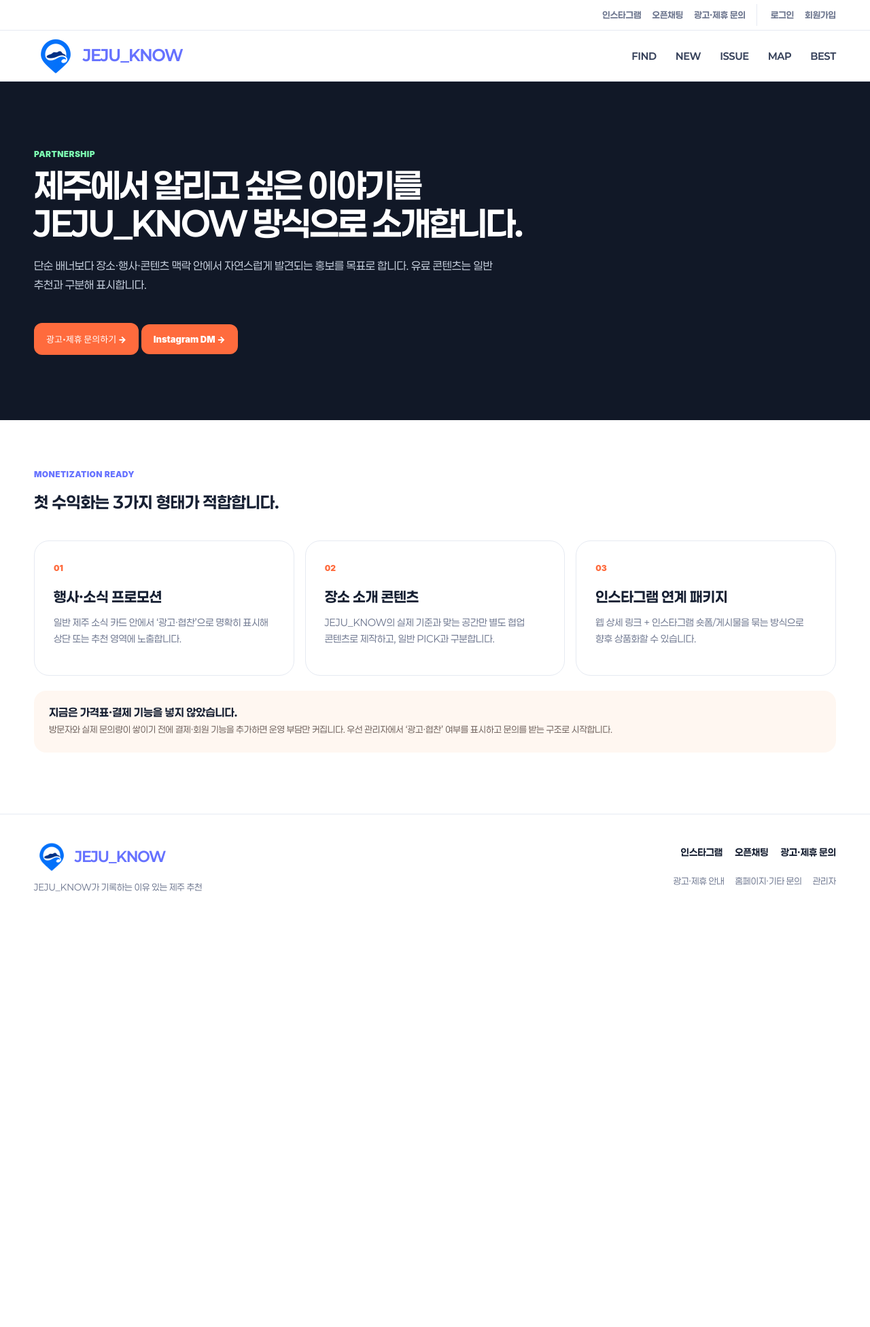
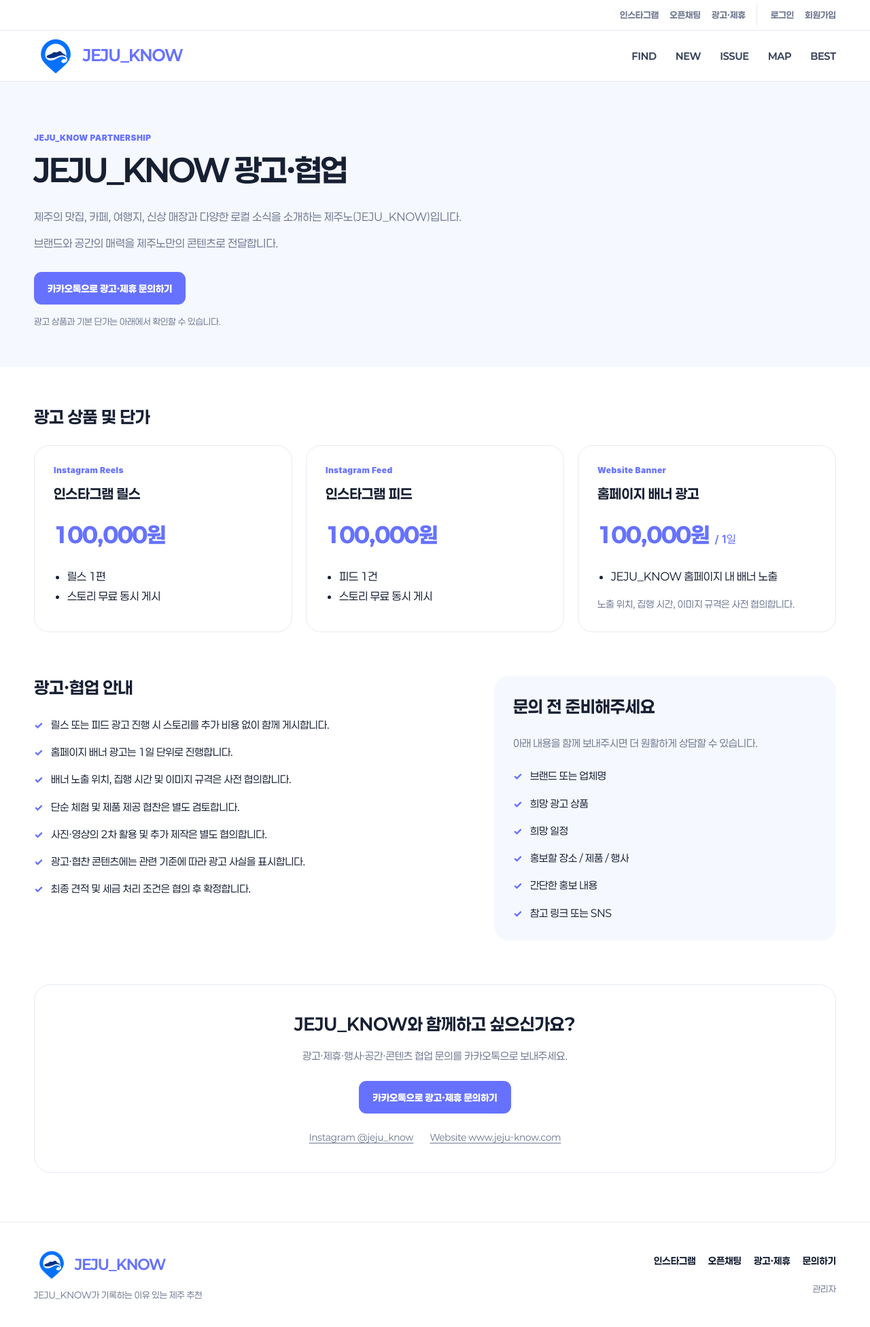
Before and after one commit to jejuknow/jeju_know, a FastAPI app: page /partnership in a window 1280 px wide. Shown: the whole page at 68% size. Before the commit the page ends 1311 px from the top, so only its background shows below. Run offline with FastAPI, Linux system fonts and the light colour scheme; data comes from the database, SQL or seed files in the repository; data that the repository does not hold is empty; some libraries are stand-ins or nearby versions; some web fonts are replaced.

Commit message:
Add JEJU_KNOW partnership advertising page

```diff
--- a/public_seo.py
+++ b/public_seo.py
@@ -16,7 +16,7 @@
     '/news': ('제주 행사·축제·팝업·이슈 | JEJU_KNOW', '제주 행사·축제, 전시·팝업, 교육·체험과 지역소식을 날짜별로 찾아보세요. 일정, 장소와 공식 출처를 확인할 수 있습니다.'),
     '/best': ('제주 상황별 추천 BEST | JEJU_KNOW', '제주 여행의 동행과 상황에 맞춘 장소 추천 모음을 만나보세요. 모음별 소개와 장소 정보를 확인하고 다음 제주 일정을 준비하세요.'),
     '/places': ('제주 장소 검색 결과 | JEJU_KNOW', '선택한 조건에 맞는 제주 맛집·카페·가볼 곳의 전체 검색 결과입니다. 장소별 소개와 상세 정보를 확인하세요.'),
-    '/partnership': ('광고·제휴 안내 | JEJU_KNOW', 'JEJU_KNOW의 제주 장소·행사 소개와 광고·제휴 안내를 확인하고 협업을 문의하세요.'),
+    '/partnership': ('JEJU_KNOW 광고·협업 | 제주노 광고·제휴 안내', '제주노 JEJU_KNOW의 인스타그램 릴스·피드 및 홈페이지 배너 광고 상품과 단가, 광고·제휴 문의 방법을 확인하세요.'),
 }
 
 
@@ -209,7 +209,7 @@
                 ET.SubElement(node, 'lastmod').text = value
             except ValueError:
                 pass
-    for path in ('/', '/find', '/map', '/new', '/news', '/best'):
+    for path in ('/', '/find', '/map', '/new', '/news', '/best', '/partnership'):
         add(ORIGIN+path)
     for table,prefix,extra in [('places','/place/',' AND merged_into_id IS NULL AND COALESCE(is_example,0)=0'), ('best_collections','/best/',''), ('news_posts','/news/','')]:
         where, params = public_where(today()) if table == 'news_posts' else ('published=1 AND deleted_at IS NULL'+extra, [])
--- /dev/null
+++ b/static/partnership.css
@@ -0,0 +1,50 @@
+/* Public advertising information; scoped to leave other pages unchanged. */
+.partnership-page { word-break: keep-all; overflow-wrap: break-word; }
+.partnership-page .partnership-hero { padding: 72px 0 56px; background: var(--soft); color: var(--text); }
+.partnership-page .partnership-hero .kicker { color: var(--brand); }
+.partnership-page .partnership-hero h1 { margin: 0 0 24px; font-size: clamp(30px, 4vw, 46px); line-height: 1.3; }
+.partnership-hero h1 span { white-space: nowrap; }
+.partnership-page .partnership-hero p { color: var(--muted); }
+.partnership-intro { max-width: 680px; margin-bottom: 28px; }
+.partnership-intro p { margin: 0 0 10px; font-size: 16px; line-height: 1.8; }
+.partnership-page .partnership-cta { min-height: 48px; max-width: 100%; padding: 14px 20px; font-size: 14px; }
+.partnership-page .partnership-helper { margin: 14px 0 0; font-size: 13px; line-height: 1.7; }
+.partnership-content { padding-top: 56px; padding-bottom: 72px; }
+.partnership-page h2 { margin: 0 0 24px; font-size: 25px; line-height: 1.4; }
+.partnership-products { display: grid; grid-template-columns: repeat(3, minmax(0, 1fr)); gap: 20px; }
+.partnership-product { min-width: 0; padding: 28px; border: 1px solid var(--line); border-radius: 22px; background: var(--bg); }
+.partnership-product .kicker { margin: 0 0 12px; }
+.partnership-product h3 { margin: 0; font-size: 20px; line-height: 1.5; }
+.partnership-price { margin: 24px 0; color: var(--brand); font-size: 32px; font-weight: 800; line-height: 1.4; white-space: nowrap; }
+.partnership-price span { font-size: 16px; font-weight: 600; }
+.partnership-product ul { margin: 0; padding-left: 20px; line-height: 1.8; }
+.partnership-product-note { margin: 14px 0 0; color: var(--muted); font-size: 14px; line-height: 1.7; }
+.partnership-details { display: grid; grid-template-columns: 1.25fr 1fr; gap: 48px; margin-top: 64px; }
+.partnership-preparation { padding: 28px; border-radius: 22px; background: var(--soft); }
+.partnership-preparation > p { margin: 0 0 22px; color: var(--muted); font-size: 15px; line-height: 1.7; }
+.partnership-checklist { list-style: none; padding: 0; margin: 0; }
+.partnership-checklist li { position: relative; padding-left: 25px; font-size: 15px; line-height: 1.75; }
+.partnership-checklist li + li { margin-top: 14px; }
+.partnership-checklist li::before { content: "✓"; position: absolute; left: 0; color: var(--brand); font-weight: 800; }
+.partnership-closing { margin-top: 64px; padding: 40px 28px; border: 1px solid var(--line); border-radius: 24px; text-align: center; }
+.partnership-closing h2 { margin-bottom: 16px; }
+.partnership-closing > p { margin: 0 0 24px; color: var(--muted); font-size: 15px; line-height: 1.75; }
+.partnership-contact-links { display: flex; justify-content: center; flex-wrap: wrap; gap: 12px 24px; margin-top: 24px; color: var(--muted); font-size: 13px; line-height: 1.7; }
+.partnership-contact-links a { text-decoration: underline; text-underline-offset: 3px; }
+.partnership-page a:focus-visible { outline: 3px solid var(--text); outline-offset: 4px; }
+@media (max-width: 980px) {
+  .partnership-products, .partnership-details { grid-template-columns: 1fr; }
+  .partnership-details { gap: 32px; }
+}
+@media (max-width: 640px) {
+  .partnership-page .partnership-hero { padding: 44px 0 36px; }
+  .partnership-intro p { font-size: 15px; }
+  .partnership-content { padding-top: 36px; padding-bottom: 44px; }
+  .partnership-page h2 { font-size: 23px; margin-bottom: 20px; }
+  .partnership-products { gap: 16px; }
+  .partnership-product, .partnership-preparation { padding: 24px 20px; }
+  .partnership-price { font-size: 30px; }
+  .partnership-details, .partnership-closing { margin-top: 40px; }
+  .partnership-closing { padding: 28px 16px; }
+  .partnership-page .partnership-cta { width: 100%; padding-inline: 10px; }
+}
--- a/templates/_brand_links.html
+++ b/templates/_brand_links.html
@@ -1,5 +1,5 @@
 {% macro brand_links(settings) -%}
   {% if settings.instagram_url %}<a href="{{ settings.instagram_url }}" target="_blank" rel="noopener noreferrer">인스타그램</a>{% endif %}
   <a href="{{ settings.openchat_url }}" target="_blank" rel="noopener noreferrer">오픈채팅</a>
-  <a href="{{ settings.partnership_kakao_url }}" target="_blank" rel="noopener noreferrer">광고·제휴 문의</a>
+  <a href="/partnership">광고·제휴</a>
 {%- endmacro %}
--- a/templates/_site_footer.html
+++ b/templates/_site_footer.html
@@ -2,7 +2,7 @@
 <footer class="brand-footer"><div class="wrap footer-inner">
   <div>{{ brand_logo(variant='footer-brand') }}<p>{{ site_settings.site_description }}</p></div>
   <div class="footer-actions">
-    <nav class="footer-brand-links" aria-label="푸터 소통 메뉴">{{ brand_links(site_settings) }}</nav>
-    <div class="footer-secondary"><a href="/partnership">광고·제휴 안내</a><a href="/contact">홈페이지·기타 문의</a><a href="{{ url_for('admin_dashboard') }}">관리자</a></div>
+    <nav class="footer-brand-links" aria-label="푸터 소통 메뉴">{{ brand_links(site_settings) }}<a href="/contact">문의하기</a></nav>
+    <div class="footer-secondary"><a href="{{ url_for('admin_dashboard') }}">관리자</a></div>
   </div>
 </div></footer>
--- a/templates/partnership.html
+++ b/templates/partnership.html
@@ -1,8 +1,82 @@
 {% extends "base.html" %}
-{% block title %}광고·제휴 | JEJU_KNOW{% endblock %}
+{% block head %}<link rel="stylesheet" href="/static/partnership.css?v=20261109">{% endblock %}
 {% block body %}
 <main class="partnership-page">
-  <section class="partnership-hero"><div class="wrap"><p class="kicker light">PARTNERSHIP</p><h1>제주에서 알리고 싶은 이야기를<br>JEJU_KNOW 방식으로 소개합니다.</h1><p>단순 배너보다 장소·행사·콘텐츠 맥락 안에서 자연스럽게 발견되는 홍보를 목표로 합니다. 유료 콘텐츠는 일반 추천과 구분해 표시합니다.</p><a class="partnership-instagram" href="{{ site_settings.partnership_kakao_url }}" target="_blank" rel="noopener noreferrer">광고·제휴 문의하기 →</a>{% if site_settings.instagram_url %} <a class="partnership-instagram" href="{{ site_settings.instagram_url }}" target="_blank" rel="noopener noreferrer">Instagram DM →</a>{% endif %}</div></section>
-  <section class="wrap partnership-options"><div class="section-head"><div><p class="kicker">MONETIZATION READY</p><h2>첫 수익화는 3가지 형태가 적합합니다.</h2></div></div><div class="monetize-grid"><article><span>01</span><h3>행사·소식 프로모션</h3><p>일반 제주 소식 카드 안에서 ‘광고·협찬’으로 명확히 표시해 상단 또는 추천 영역에 노출합니다.</p></article><article><span>02</span><h3>장소 소개 콘텐츠</h3><p>JEJU_KNOW의 실제 기준과 맞는 공간만 별도 협업 콘텐츠로 제작하고, 일반 PICK과 구분합니다.</p></article><article><span>03</span><h3>인스타그램 연계 패키지</h3><p>웹 상세 링크 + 인스타그램 숏폼/게시물을 묶는 방식으로 향후 상품화할 수 있습니다.</p></article></div><div class="monetize-note"><strong>지금은 가격표·결제 기능을 넣지 않았습니다.</strong><p>방문자와 실제 문의량이 쌓이기 전에 결제·회원 기능을 추가하면 운영 부담만 커집니다. 우선 관리자에서 ‘광고·협찬’ 여부를 표시하고 문의를 받는 구조로 시작합니다.</p></div></section>
+  <section class="partnership-hero">
+    <div class="wrap">
+      <p class="kicker">JEJU_KNOW PARTNERSHIP</p>
+      <h1><span>JEJU_KNOW</span> <span>광고·협업</span></h1>
+      <div class="partnership-intro">
+        <p>제주의 맛집, 카페, 여행지, 신상 매장과 다양한 로컬 소식을 소개하는 제주노(JEJU_KNOW)입니다.</p>
+        <p>브랜드와 공간의 매력을 제주노만의 콘텐츠로 전달합니다.</p>
+      </div>
+      <a class="primary-inline partnership-cta" href="{{ site_settings.partnership_kakao_url }}" target="_blank" rel="noopener noreferrer">카카오톡으로 광고·제휴 문의하기</a>
+      <p class="partnership-helper">광고 상품과 기본 단가는 아래에서 확인할 수 있습니다.</p>
+    </div>
+  </section>
+
+  <div class="wrap partnership-content">
+    <section aria-labelledby="partnership-products-title">
+      <h2 id="partnership-products-title">광고 상품 및 단가</h2>
+      <div class="partnership-products">
+        <article class="partnership-product">
+          <p class="kicker">Instagram Reels</p>
+          <h3>인스타그램 릴스</h3>
+          <p class="partnership-price">100,000원</p>
+          <ul><li>릴스 1편</li><li>스토리 무료 동시 게시</li></ul>
+        </article>
+        <article class="partnership-product">
+          <p class="kicker">Instagram Feed</p>
+          <h3>인스타그램 피드</h3>
+          <p class="partnership-price">100,000원</p>
+          <ul><li>피드 1건</li><li>스토리 무료 동시 게시</li></ul>
+        </article>
+        <article class="partnership-product">
+          <p class="kicker">Website Banner</p>
+          <h3>홈페이지 배너 광고</h3>
+          <p class="partnership-price">100,000원 <span>/ 1일</span></p>
+          <ul><li>JEJU_KNOW 홈페이지 내 배너 노출</li></ul>
+          <p class="partnership-product-note">노출 위치, 집행 시간, 이미지 규격은 사전 협의합니다.</p>
+        </article>
+      </div>
+    </section>
+
+    <div class="partnership-details">
+      <section aria-labelledby="partnership-guide-title">
+        <h2 id="partnership-guide-title">광고·협업 안내</h2>
+        <ul class="partnership-checklist">
+          <li>릴스 또는 피드 광고 진행 시 스토리를 추가 비용 없이 함께 게시합니다.</li>
+          <li>홈페이지 배너 광고는 1일 단위로 진행합니다.</li>
+          <li>배너 노출 위치, 집행 시간 및 이미지 규격은 사전 협의합니다.</li>
+          <li>단순 체험 및 제품 제공 협찬은 별도 검토합니다.</li>
+          <li>사진·영상의 2차 활용 및 추가 제작은 별도 협의합니다.</li>
+          <li>광고·협찬 콘텐츠에는 관련 기준에 따라 광고 사실을 표시합니다.</li>
+          <li>최종 견적 및 세금 처리 조건은 협의 후 확정합니다.</li>
+        </ul>
+      </section>
+      <section class="partnership-preparation" aria-labelledby="partnership-prepare-title">
+        <h2 id="partnership-prepare-title">문의 전 준비해주세요</h2>
+        <p>아래 내용을 함께 보내주시면 더 원활하게 상담할 수 있습니다.</p>
+        <ul class="partnership-checklist">
+          <li>브랜드 또는 업체명</li>
+          <li>희망 광고 상품</li>
+          <li>희망 일정</li>
+          <li>홍보할 장소 / 제품 / 행사</li>
+          <li>간단한 홍보 내용</li>
+          <li>참고 링크 또는 SNS</li>
+        </ul>
+      </section>
+    </div>
+
+    <section class="partnership-closing" aria-labelledby="partnership-closing-title">
+      <h2 id="partnership-closing-title">JEJU_KNOW와 함께하고 싶으신가요?</h2>
+      <p>광고·제휴·행사·공간·콘텐츠 협업 문의를 카카오톡으로 보내주세요.</p>
+      <a class="primary-inline partnership-cta" href="{{ site_settings.partnership_kakao_url }}" target="_blank" rel="noopener noreferrer">카카오톡으로 광고·제휴 문의하기</a>
+      <div class="partnership-contact-links">
+        {% if site_settings.instagram_url %}<a href="{{ site_settings.instagram_url }}" target="_blank" rel="noopener noreferrer">Instagram @jeju_know</a>{% endif %}
+        <a href="https://www.jeju-know.com/">Website www.jeju-know.com</a>
+      </div>
+    </section>
+  </div>
 </main>
 {% endblock %}
```
Also changed, not shown: templates/contact.html (+4 -4 lines), tests/test_contact_inquiries.py (+10 -4 lines), tests/test_seo.py (+2 -1 lines).
